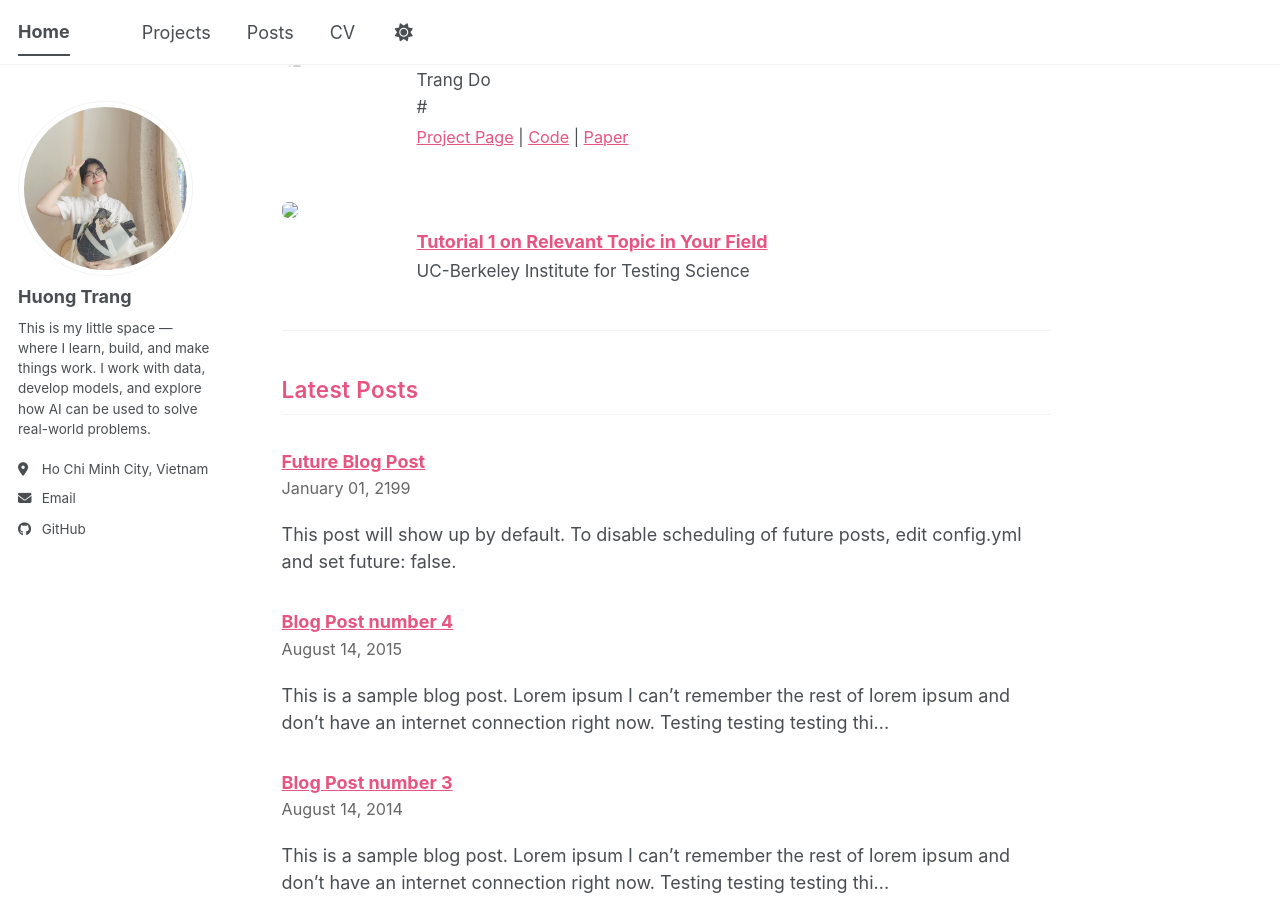
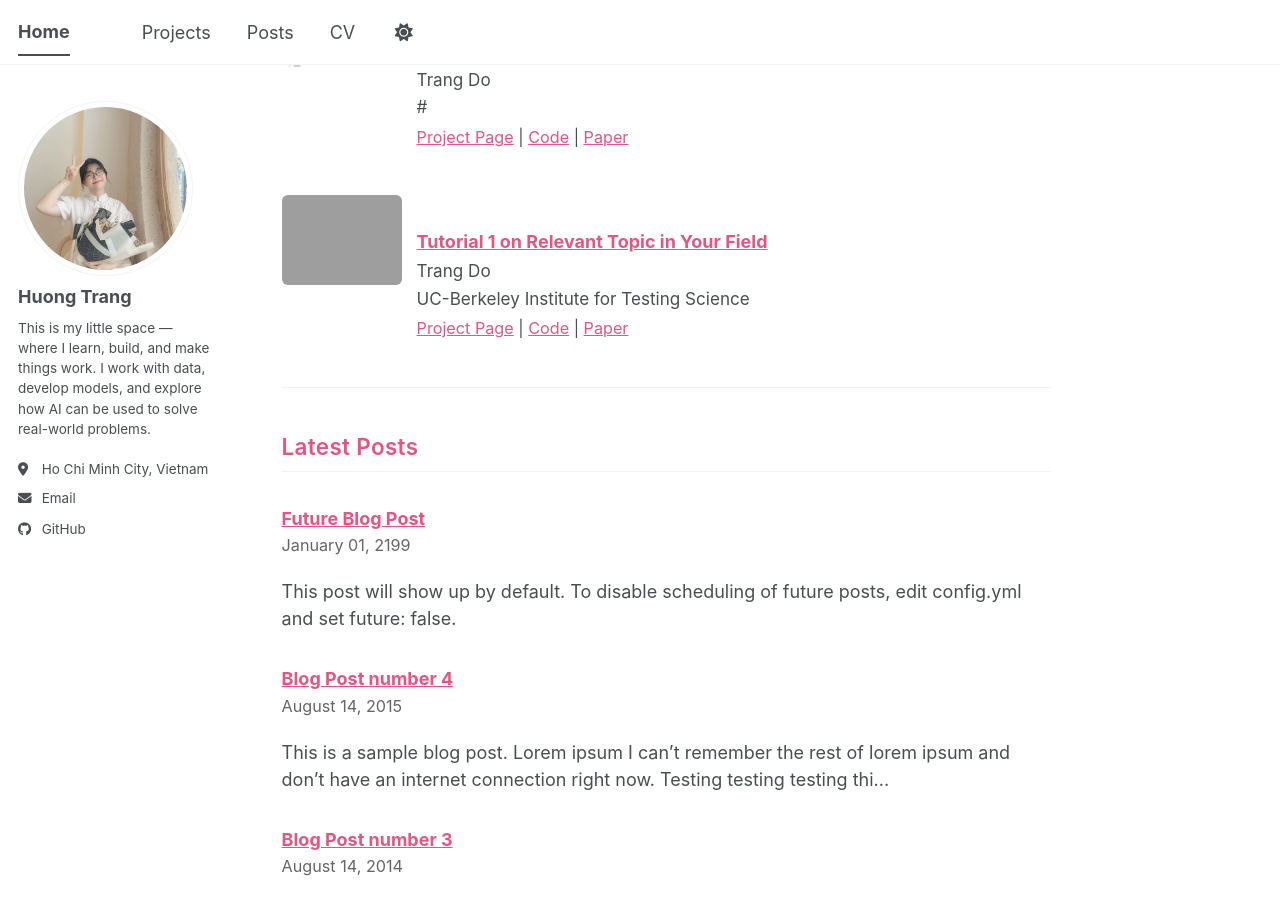
Before and after one commit to HuongTrangDo/huongtrangdo.github.io, a Jekyll site: the page built from _pages/about.md, in a window 1280 px wide and 900 px high, scrolled down 659 px. Built offline with Jekyll 4.4.1, drawn with Linux system fonts in a browser that asks for light colours; a script bundle is joined from its source files by our own code; library files that are not in the unit come from our copies; some of the changed lines change nothing that is shown.

Commit message:
Update 2013-03-01-tutorial-1.md

```diff
--- a/_projects/2013-03-01-tutorial-1.md
+++ b/_projects/2013-03-01-tutorial-1.md
@@ -1,11 +1,18 @@
 ---
 title: "Tutorial 1 on Relevant Topic in Your Field"
-collection: talks
+collection: projects
 type: "Tutorial"
-permalink: /talks/2013-03-01-tutorial-1
+permalink: /projects/2013-03-01-tutorial-1
 venue: "UC-Berkeley Institute for Testing Science"
 date: 2013-03-01
-location: "Berkeley, CA, USA"
+location: "Ho Chi Minh City, Vietnam"
+
+authors: "Trang Do"
+image: "/images/bio-photo.png"
+
+project_page: "#"
+code: "#"
+paper: "#"
 ---
 
 [More information here](http://exampleurl.com)
```
